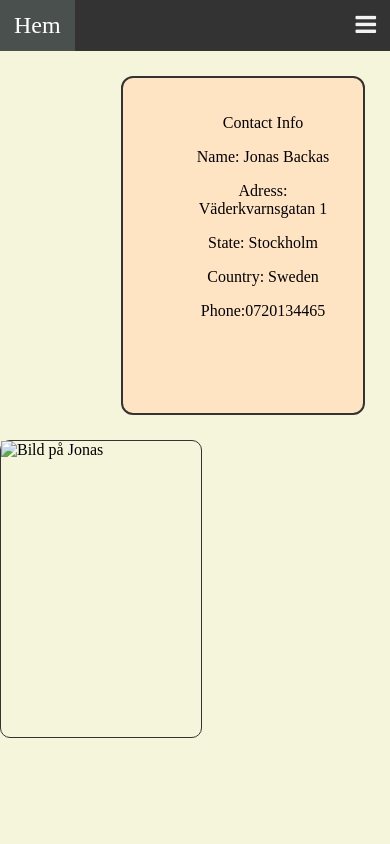
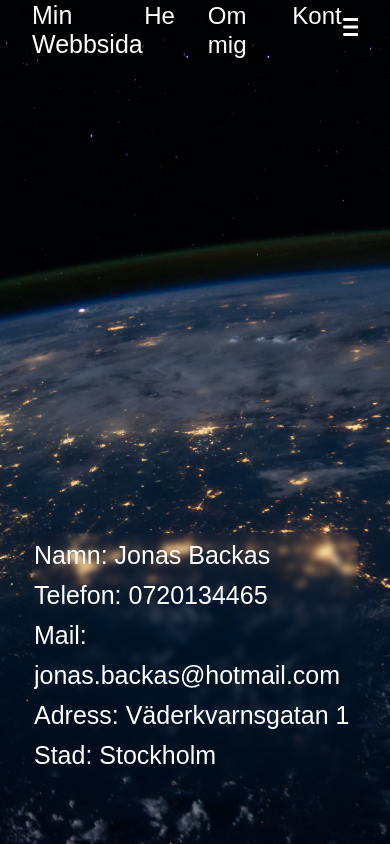
Before and after one commit to JonasB91/PersonligWebbsida, a plain HTML site: page Public/contact.html in a window 390 px wide. Drawn offline with Linux system fonts and the light colour scheme.

Commit message:
rensade och flyttade över massor till 1 css fil, blir upprepande kod men ska fixa om struktur för javascript

```diff
--- a/Javascript/app.js
+++ /dev/null
@@ -1,8 +0,0 @@
-function myFunction() {
-    var x = document.getElementById("myTopnav");
-    if (x.className === "topnav") {
-      x.className += " responsive";
-    } else {
-      x.className = "topnav";
-    }
-  }
--- a/Public/aboutme.css
+++ /dev/null
@@ -1,64 +0,0 @@
-*
-body {
-    padding: 0;
-    margin: 0;
-    background-color: beige;
-    box-sizing: border-box;
-
-}
-
-/*Bakgrunds färg till topp navigationsbaren*/
-.topnav {
-    background-color: #333;
-    overflow: hidden;
-}
-/*Stylar länkarna till toppnavbaren*/
-.topnav a {
-    float: left;
-    display: block;
-    color: #f2f2f2;
-    text-align: center;
-    padding: 12px 14px;
-    text-decoration: none;
-    font-size: 24px;
-}
-
-/* byta färg på hovermouse effekt över länkarna*/
-.topnav a:hover {
-    background-color: #49504d;
-    color: black;
-}
-
-/* Visar vilken flik som är aktiv*/
-.topnav a.active {
-    background-color: #49504d;
-    color: white;
-}
-
-.topnav .icon {
-    display: none;
-}
-
-
-/* Sätter  om skärmen är mindre än 700pixels bred, så gömmer vi alla länkar förutom en.*/
-@media screen and (max-width: 700px) {
-    .topnav a:not(:first-child) {display: none;}
-    .topnav a.icon {
-      float: right;
-      display: block;
-    }
-  }
-/* Responsiv klassen till navbaren används med javascript så att den ser bra ut på mindre skärmar*/
-  @media screen and (max-width: 700px) {
-    .topnav.responsive {position: relative;}
-    .topnav.responsive a.icon {
-      position: absolute;
-      right: 0;
-      top: 0;
-    }
-    .topnav.responsive a {
-      float: none;
-      display: block;
-      text-align: left;
-    }
-  }
--- a/Public/contact.css
+++ /dev/null
@@ -1,90 +0,0 @@
-body {
-    background-color: beige;
-    margin: 0;
-    padding: 0;
-    box-sizing: border-box;
-}
-
-/*Bakgrunds färg till topp navigationsbaren*/
-.topnav {
-    background-color: #333;
-    overflow: hidden;
-}
-/*Stylar länkarna till toppnavbaren*/
-.topnav a {
-    float: left;
-    display: block;
-    color: #f2f2f2;
-    text-align: center;
-    padding: 12px 14px;
-    text-decoration: none;
-    font-size: 24px;
-}
-
-/* byta färg på hovermouse effekt över länkarna*/
-.topnav a:hover {
-    background-color: #49504d;
-    color: black;
-}
-
-/* Visar vilken flik som är aktiv*/
-.topnav a.active {
-    background-color: #49504d;
-    color: white;
-}
-
-.topnav .icon {
-    display: none;
-}
-
-
-/* Sätter  om skärmen är mindre än 700pixels bred, så gömmer vi alla länkar förutom en.*/
-@media screen and (max-width: 700px) {
-    .topnav a:not(:first-child) {display: none;}
-    .topnav a.icon {
-      float: right;
-      display: block;
-    }
-  }
-/* Responsiv klassen till navbaren används med javascript så att den ser bra ut på mindre skärmar*/
-  @media screen and (max-width: 700px) {
-    .topnav.responsive {position: relative;}
-    .topnav.responsive a.icon {
-      position: absolute;
-      right: 0;
-      top: 0;
-    }
-    .topnav.responsive a {
-      float: none;
-      display: block;
-      text-align: left;
-    }
-  }
-
-  .contact-container{
-
-    text-align: center;
-    height: 35vh;
-    width: 200px;
-    padding: 20px;
-    border: 2px solid #333;
-    background-color: bisque;
-    border-radius: 12px;
-    float: right;
-    margin: 25px;
-}
-
-.image-container {
-  height: 35vh;
-  width: 200px;
-  border: 1px solid #333;
-  border-radius: 10px;
-  float: left;
-
-}
-.cover img {
-  width: 100%;
-  height: 100%;
-  object-fit: cover;
-  overflow: hidden;
-}
--- a/Public/contact.html
+++ b/Public/contact.html
@@ -3,42 +3,78 @@
 <head>
     <meta charset="UTF-8">
     <meta name="viewport" content="width=device-width, initial-scale=1.0">
-    <title>Contact Info</title>
-    <link rel="stylesheet" href="https://cdnjs.cloudflare.com/ajax/libs/font-awesome/4.7.0/css/font-awesome.min.css">
-    <link rel="stylesheet" href="/Public/contact.css">
+    <title>Hem</title>
+    <link rel="stylesheet"
+     href="https://cdnjs.cloudflare.com/ajax/libs/font-awesome/6.4.2/css/all.min.css"
+     integrity="sha512-z3gLpd7yknf1YoNbCzqRKc4qyor8gaKU1qmn+CShxbuBusANI9QpRohGBreCFkKxLhei6S9CQXFEbbKuqLg0DA=="
+     crossorigin="anonymous" referrerpolicy="no-referrer"/>
+    <link rel="stylesheet" href="/Public/indexstyle.css">
 </head>
   <body>
-    <div class="topnav" id="myTopnav">
-    <a href="index.html" class="active">Hem</a>
-    <a href="aboutme.html">Om mig</a>
-    <a href="contact.html">Kontakt</a>
-    <a href="javascript:void(0);" class="icon" onclick="myFunction()">
-      <i class="fa fa-bars"></i>
-    </a>
+    <div class="background">
+        <header>
+
+            <!--Navbar -->
+            <div class="navbar">
+              <div class="logo">Min Webbsida</div>
+
+              <!--Länkar till olika flikar-->
+              <ul class="links">
+                <li><a href="index.html">Hem</a></li>
+                <li><a href="aboutme.html">Om mig</a></li>
+                <li><a href="contact.html">Kontakt</a></li>
+              </ul>
+
+              <!--knapp för meny på sidan till hamburgarmeny-->
+              <!--<a href="#" class="action_button">Menu</a> denna används inte för tillfället ska användas till en slider senare-->
+                <div class="toggle_button">
+                  <i class="fa-solid fa-bars"></i>
+                </div>
               </div>
 
+              <!--DropdownMENY-->
+              <div class="dropdown_menu">
+                <li><a href="index.html">Hem</a></li>
+                <li><a href="aboutme.html">Om mig</a></li>
+                <li><a href="contact.html">Kontakt</a></li>
+
+                <!--Finns förberett menu knapp för att flytta flikarna i navbaren till en slider-->
+                <!--<a href="#" class="action_button">Menu</a>-->
+              </div>
+
+              <!-- Fortsättning under här för sidans MAIN CONTENT - tex info om mig osv... -->
+
               <div class="contact-container">
+                <divt class="text-contact-container">
                       <ul>
-      <list>
-          <p>Contact Info</p>
-          <p>Name: Jonas Backas</p>
+                        <article>
+                          <p>Namn: Jonas Backas</p>
+                          <p>Telefon: 0720134465</p>
+                          <p>Mail: jonas.backas@hotmail.com</p>
                           <p>Adress: Väderkvarnsgatan 1</p>
-          <p>State: Stockholm</p>
-          <p>Country: Sweden</p>
-          <p>Phone:0720134465</p>
-      </list>
+                          <p>Stad: Stockholm</p>
+                        </article>
                       </ul>
                 </div>
-
-    <div class="image-container">
-
-        <img src="jonas.jpg" alt="Bild på Jonas">
-
               </div>
 
 
 
-    <script src="/Javascript/app.js"></script>
+              <script>
+                const toggle_button = document.querySelector('.toggle_button')
+                const toggle_button_icon = document.querySelector('.toggle_button i')
+                const dropDownMenu = document.querySelector('.dropdown_menu')
 
+                toggle_button.onclick = function () {
+                  dropDownMenu.classList.toggle('open')
+                  const isOpen = dropDownMenu.classList.contains('open')
+
+                  toggle_button_icon.classList = isOpen
+                  ? 'fa-solid fa-xmark'
+                  : 'fa-solid fa-bars'
+                }
+              </script>
+        </header>
+      </div>
   </body>
 </html>
--- a/Public/indexstyle.css
+++ b/Public/indexstyle.css
@@ -3,12 +3,12 @@
     padding: 0;
     box-sizing: border-box;
     font-family: Arial, Helvetica, sans-serif;
+    overflow: hidden;
 
 }
 
 body {
     height: 100vh;
-    overflow: hidden;
     background-image: url(nasaBackground.jpg);
     background-size: cover;
     background-position: center;
@@ -65,6 +65,8 @@ header {
     cursor: pointer;
     display: none;
 }
+
+/* Kommenterat bort eventuellt om jag ska fixa en slider och flytta över linkarna i slidern*/
 
 /* .action_button { */
 /*     background-color: orange; */
@@ -140,44 +142,41 @@ header {
     }
 }
 
+/* MAIN CONTENT */
+
+/* Om jag vill ändra innehållet i containern*/
 .content-container {
     display: flex;
     flex-direction: column;
     align-items: center;
-    justify-content: flex-end;
-    height: 100vh;
+    justify-content: center;
+    height: 145vh;
+
+}
+/* allt som rör stylingen i container här*/
+.text-container {
+    background-color: transparent;
+    border: 2px solid transparent;
+    backdrop-filter: blur(15px);
+    border-radius: 10px;
+    color: white;
 
 }
 
-.text-container {
-    background-color: #fff;
+.contact-container {
+    display: flex;
+    flex-direction: column;
+    align-items: center;
+    justify-content: flex-end;
+    height: 85vh;
+    line-height: 40px;
+
 }
 
-h1 {
-  font-size: 12px;
-  color: white
+.text-contact-container {
+    background-color: transparent;
+    border: 2px solid transparent;
+    backdrop-filter: blur(3px);
+    border-radius: 10px;
+    color: white;
 }
-
-/* .background { */
-/*     background-image: url(STOPPA IN BILD!!!!); */
-/*     background-position: center; */
-/*     background-size: cover; */
-/*     padding: 10px; */
-/*     border: 1px solid rgb(255, 255, 255, 10); */
-/*     border-radius: 10px; */
-/*     z-index: -1; */
-/*     box-shadow: 0 0 20px rgb(255, 255, 255, 0.5); */
-/*      */
-/* } */
-
-
-
-/* align-items: center; */
-/* height: 50%; */
-/* width: fit-content; */
-/* padding: 15px; */
-/* border: 2px solid white; */
-/* border-radius: 12px; */
-/* text-align: center; */
-/* background-color: white; */
-/*  */
```
Also changed, not shown: Public/aboutme.html (+5 -2 lines), Public/index.html (+5 -2 lines). Lines whose indentation alone changed are shown as unchanged.
